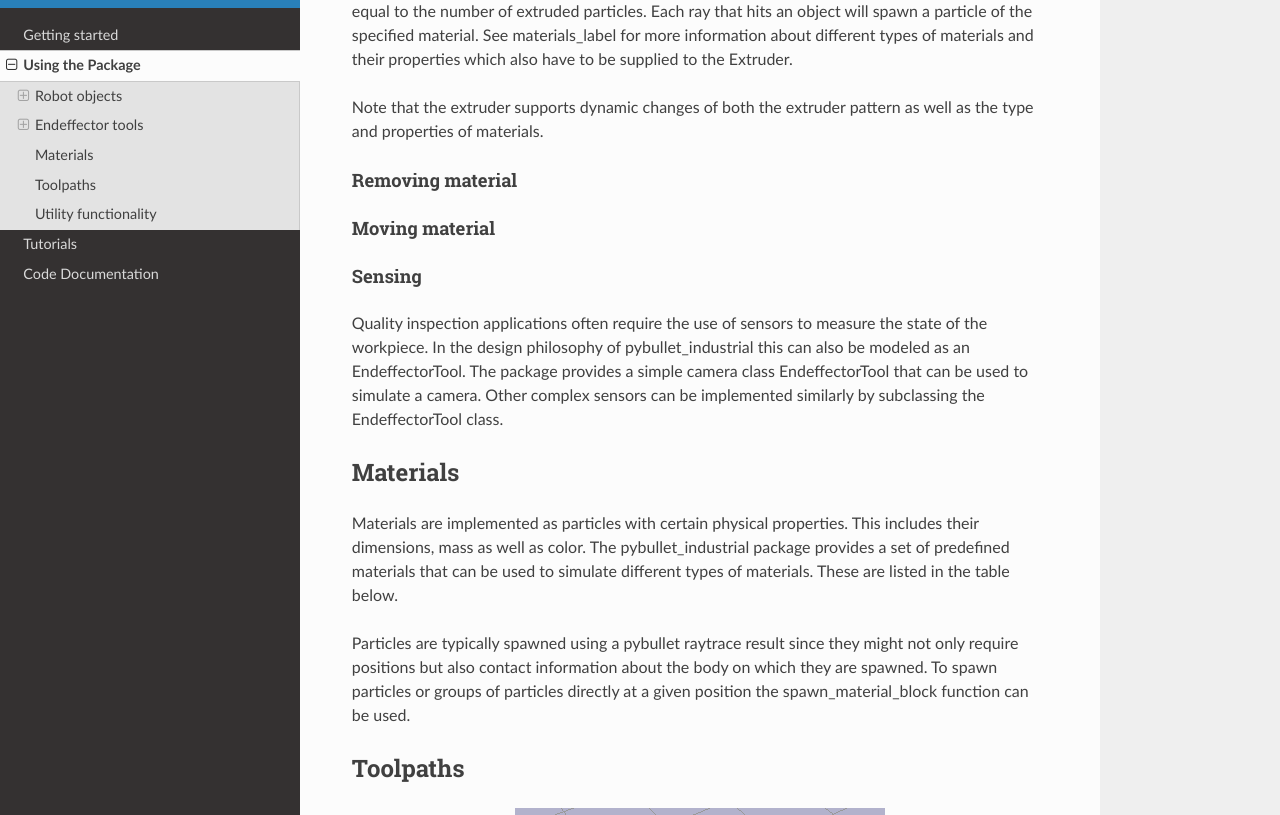
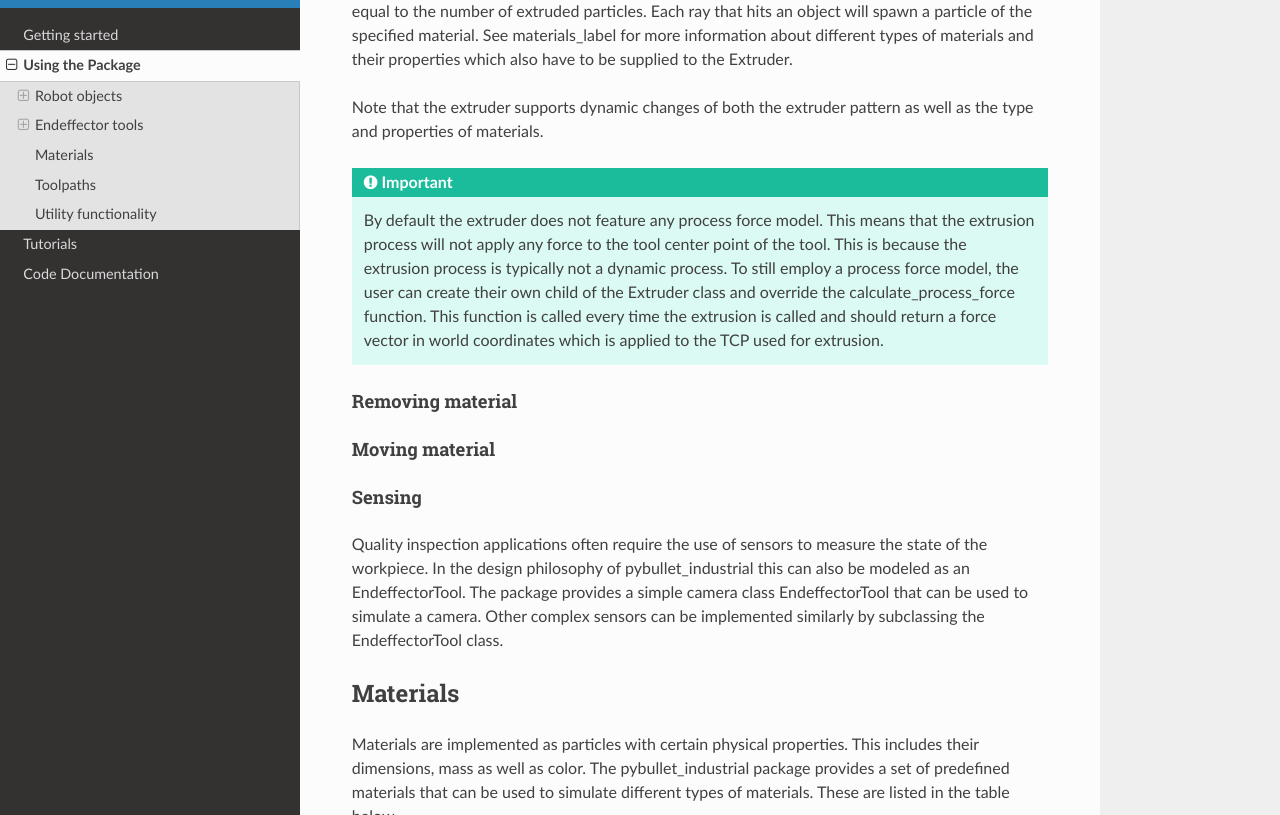
Before and after one commit to WBK-Robotics/pybullet_industrial, a Sphinx documentation site: the page built from docs/source/how_to_use.rst, in a window 1280 px wide and 900 px high, scrolled down 3789 px, cut to the strip 85-900 px from the top of the window. Built offline with Sphinx 7.4.7 and the Read the Docs theme 2.0.0, drawn with Linux system fonts in a browser that asks for light colours; pages that are not in the unit, such as notebooks, are missing from menus.

```diff
--- a/docs/source/conf.py
+++ b/docs/source/conf.py
@@ -10,7 +10,7 @@ import sys
 import os
 import mock
 
-MOCK_MODULES = ['numpy', 'casadi', 'pybullet','scipy']
+MOCK_MODULES = ['numpy', 'casadi', 'pybullet', 'scipy']
 for mod_name in MOCK_MODULES:
     sys.modules[mod_name] = mock.Mock()
 
@@ -39,8 +39,13 @@ extensions = ['sphinx.ext.autodoc',
               'sphinx.ext.ifconfig',
               'sphinx.ext.viewcode',
               'sphinx.ext.githubpages',
-              'sphinx.ext.napoleon']
+              'sphinx.ext.napoleon',
+              'sphinx_gallery.gen_gallery']
 
+sphinx_gallery_conf = {
+    'examples_dirs': '../examples',   # path to your example scripts
+    'gallery_dirs': 'auto_examples',  # path to where to save gallery generated output
+}
 # Add any paths that contain templates here, relative to this directory.
 templates_path = ['_templates']
 
--- a/docs/source/how_to_use.rst
+++ b/docs/source/how_to_use.rst
@@ -148,6 +148,13 @@ See :ref:`materials_label` for more information about different types of materia
 Note that the extruder supports dynamic changes of both the extruder pattern as well as the type and properties of materials.
 
 
+.. important::
+
+    By default the extruder does not feature any process force model.
+    This means that the extrusion process will not apply any force to the tool center point of the tool.
+    This is because the extrusion process is typically not a dynamic process.
+    To still employ a process force model, the user can create their own child of the Extruder class and override the calculate_process_force function.
+    This function is called every time the extrusion is called and should return a force vector in world coordinates which is applied to the TCP used for extrusion.
 
 
 
--- a/docs/source/index.rst
+++ b/docs/source/index.rst
@@ -32,6 +32,7 @@ This would require much more sophisticated models, which are not the focus of th
    how_to_use
    tutorials
    code_docu
+   auto_examples/index
 
 
 Indices and tables
```
Also changed, not shown: 1 other file.
